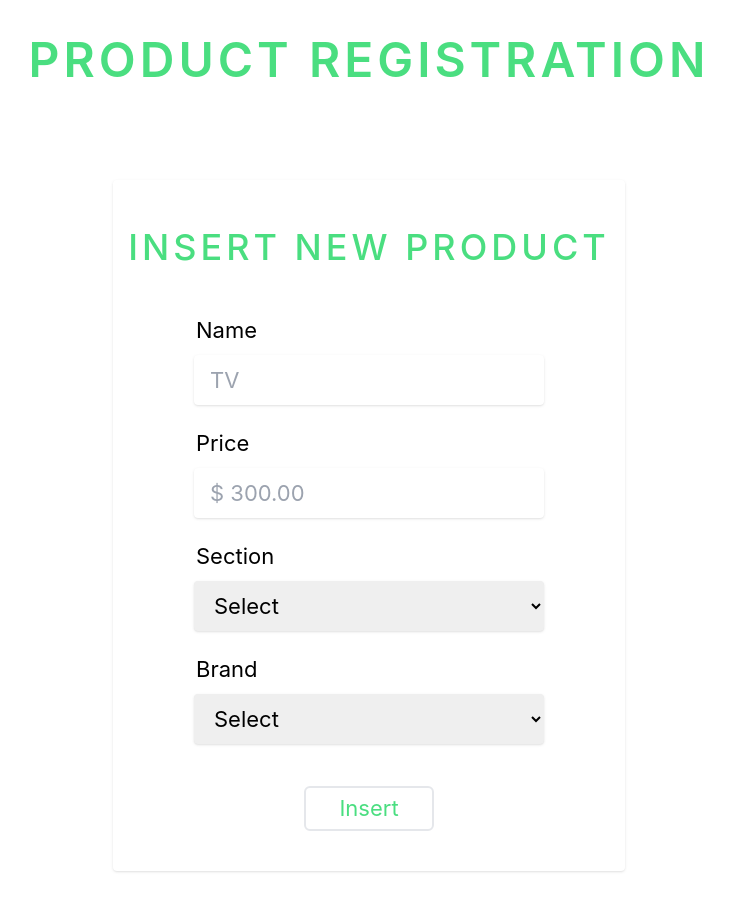
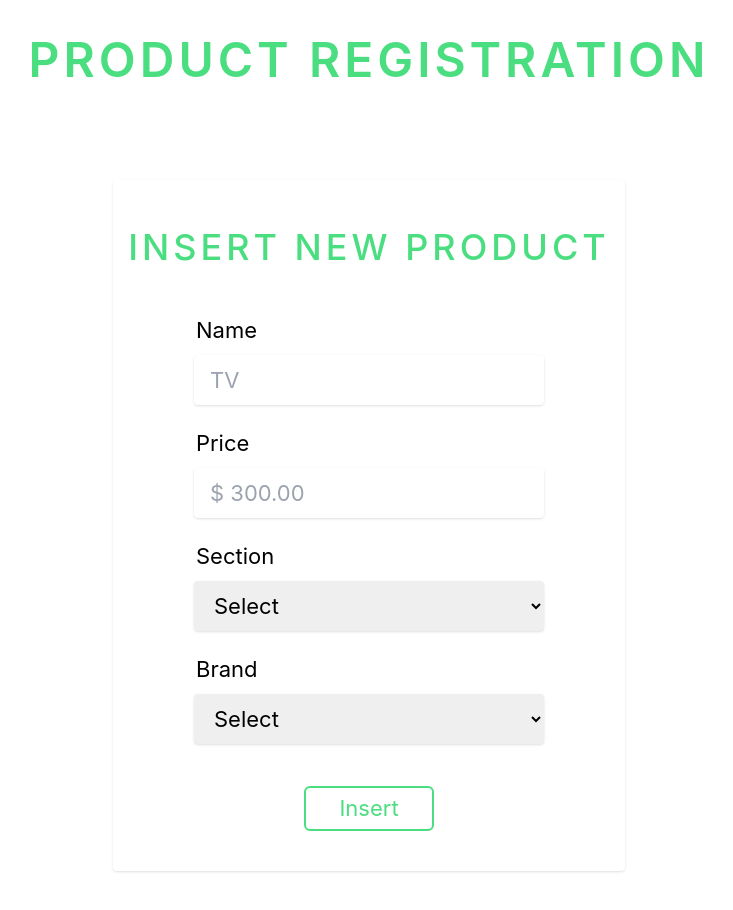
Before and after one commit to gusmaomatheus/computer-store, a React (Create React App) app: page / in a window 1280 px wide. Shown: the top 910 px of the page, without its empty margins (271-1004 px from the left). Built offline with nearby package versions, Linux system fonts and the light colour scheme; data requests are answered from the project's data file.

Commit message:
style: change Button component style
This commit removes the prop "color" from of the Button component because it's
not working when the application is started for the first time.

```diff
--- a/src/App.js
+++ b/src/App.js
@@ -103,7 +103,7 @@ export default function App() {
               <DropDown id="section" name="section" label="Section" options={sections} onChange={onChangeSection} />
               <DropDown id="brand" name="brand" label="Brand" options={brands} onChange={onChangeBrand} />
               <div className="mt-[20px]">
-                <Button id="insert-product" type="button" text="Insert" color="green-400" />
+                <Button id="insert-product" type="button" text="Insert" />
               </div>
             </form>
           </article>
--- a/src/components/button.jsx
+++ b/src/components/button.jsx
@@ -3,7 +3,7 @@ export default function Button({ id, type, text, color, onClick }) {
     <button
       id={id}
       type={type}
-      className={` w-[130px] h-[45px] text-[22px] text-${color} rounded-md bg-transparent border-2 border-${color} hover:bg-${color} hover:text-white`}
+      className={`w-[130px] h-[45px] text-[22px] text-green-400 rounded-md bg-transparent border-2 border-green-400 hover:bg-green-400 hover:text-white`}
       onClick={onClick}
     >
       {text}
```
